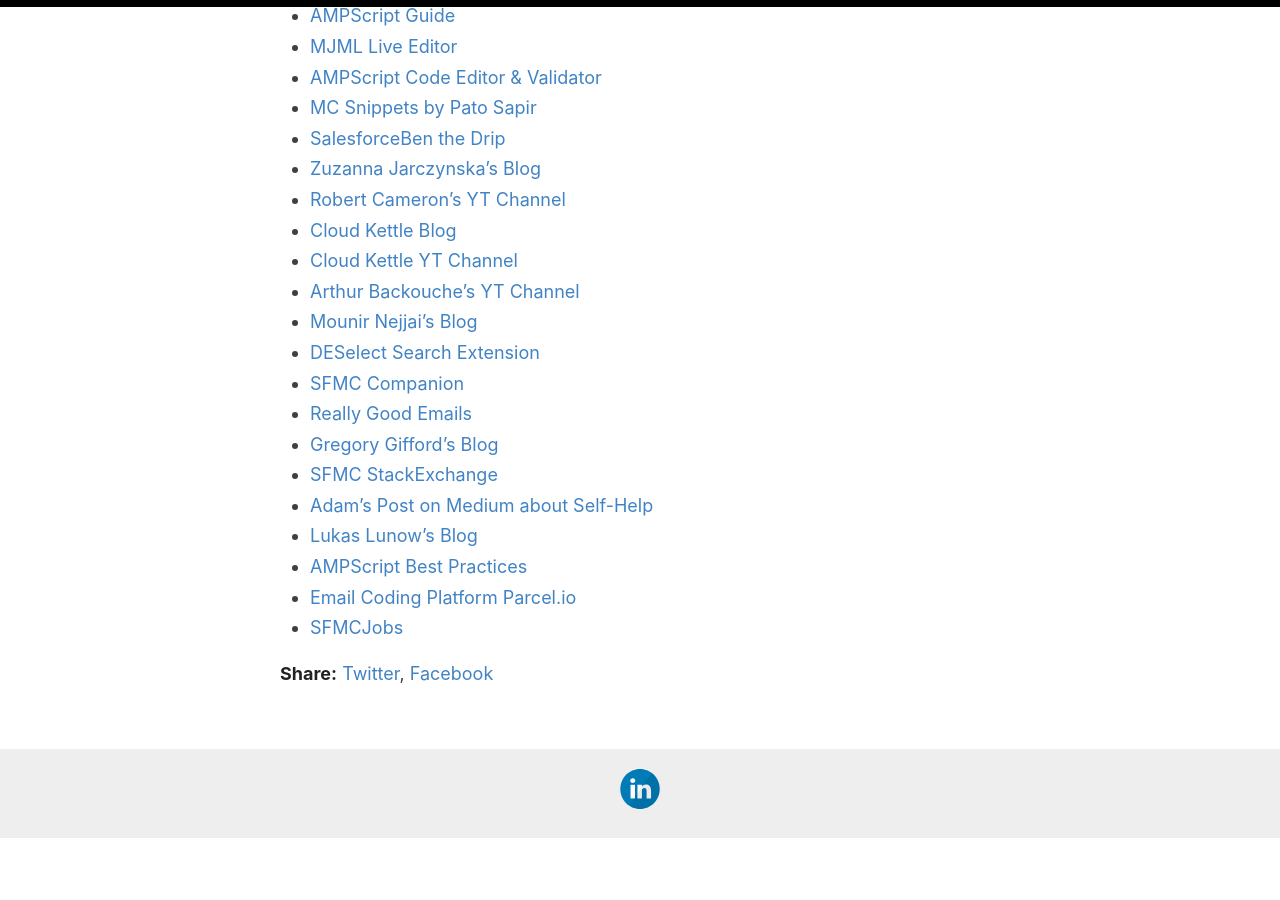
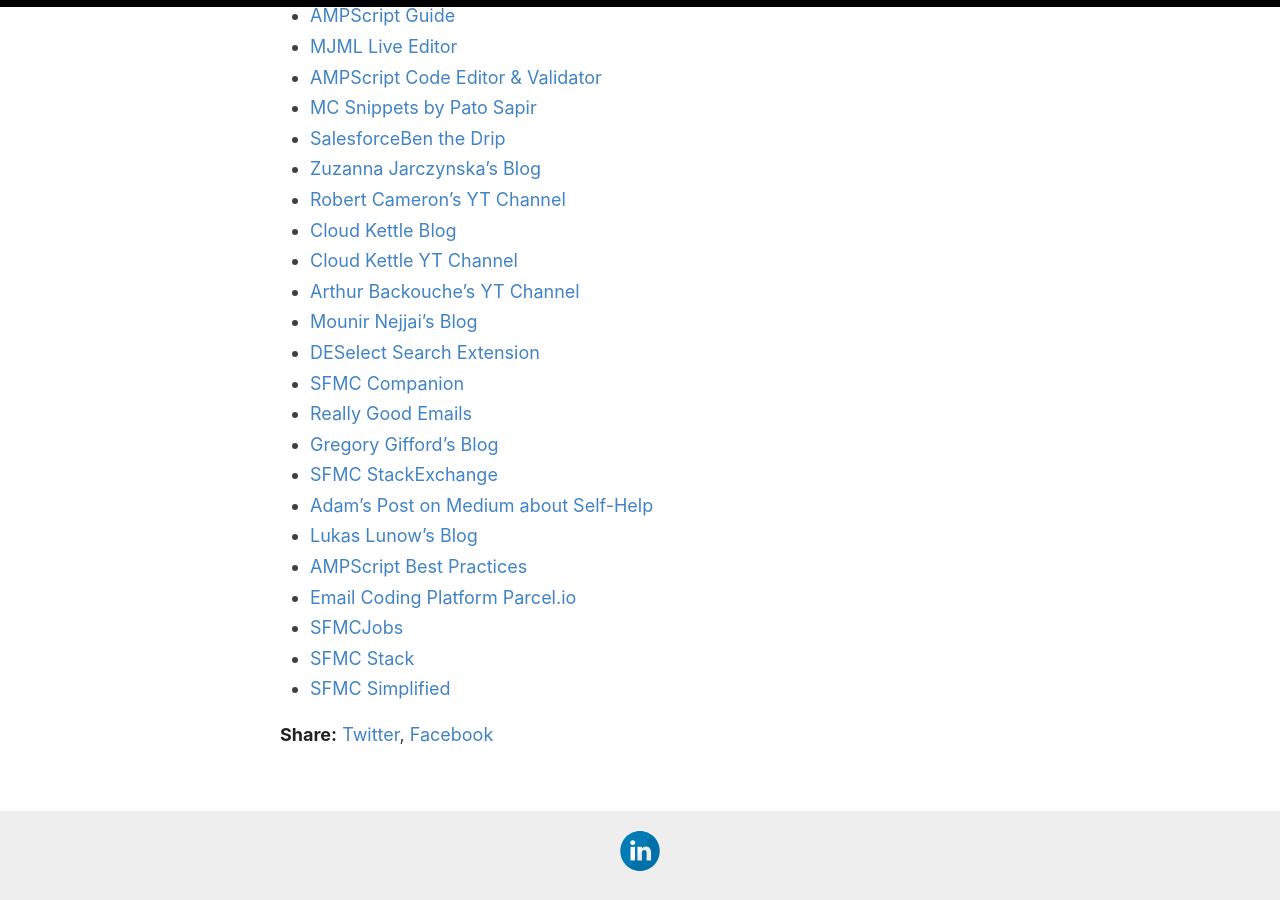
Before and after one commit to karolcholewa/blog, a Jekyll site: the page built from _posts/2019-01-01-emailmarketing-resources.md, in a window 1280 px wide and 900 px high, scrolled down 1478 px. Built offline with Jekyll 4.4.1, drawn with Linux system fonts in a browser that asks for light colours; before the commit the page ends 2317 px from its top, so only the background shows below that.

Commit message:
post updated

```diff
--- a/_posts/2019-01-01-emailmarketing-resources.md
+++ b/_posts/2019-01-01-emailmarketing-resources.md
@@ -53,3 +53,5 @@ Email Marketing community is simply fantastic. It gathers professionals with ric
 *   [AMPScript Best Practices](https://quip.com/zMknAREQd4Bl)
 *   [Email Coding Platform Parcel.io](https://parcel.io)
 *   [SFMCJobs](https://www.sfmcjobs.com/)
+*   [SFMC Stack](https://www.sfmcstack.com/)
+*   [SFMC Simplified](https://www.sfmcsimplified.com/)
```
